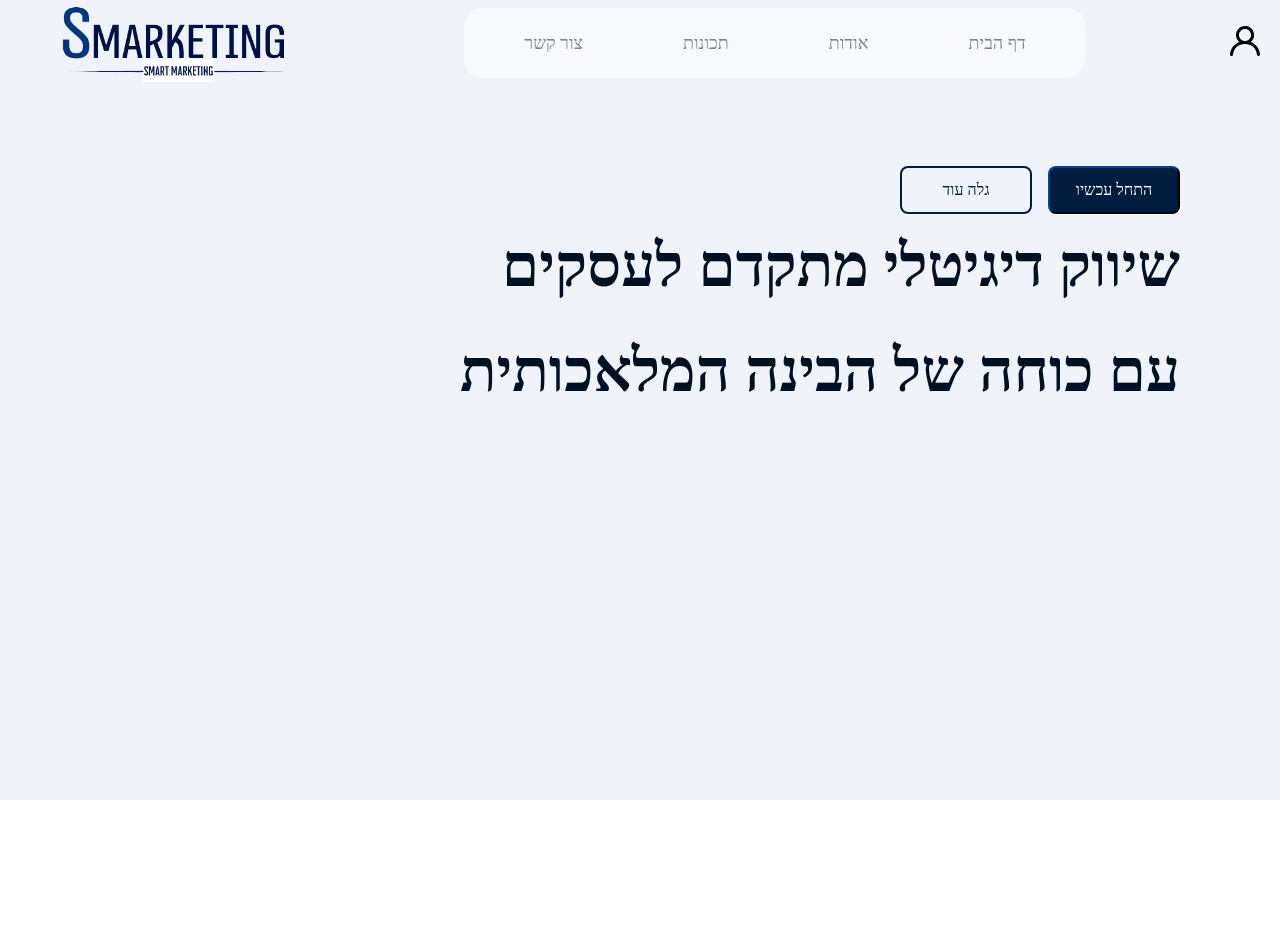
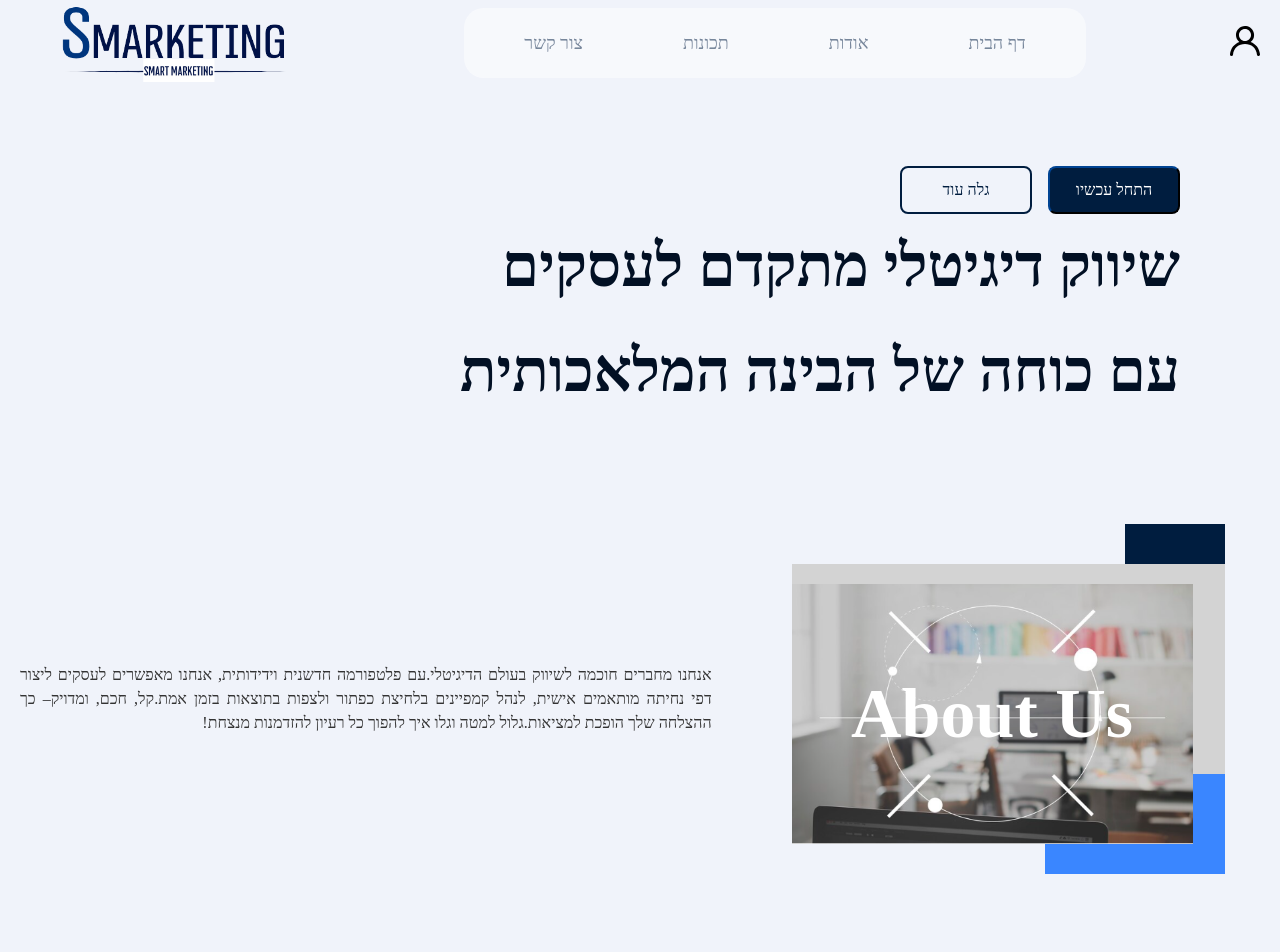
Before and after one commit to AdamBenDavid/Smarketing-Client, a React (Vite) app: page / in a window 1280 px wide. Shown: the top 952 px of the page. Before the commit the page ends 800 px from the top, so only its background shows below. Built offline with nearby package versions, Linux system fonts and the light colour scheme.

Commit message:
main page explain about us

```diff
--- a/src/App.tsx
+++ b/src/App.tsx
@@ -1,17 +1,13 @@
 import React from "react";
 import Page from "./components/Page";
+import Explainations from "./components/Explanations/explanations";
 
 const App: React.FC = () => {
   return (
-    <div style={styles}>
+    <div>
       <Page />
     </div>
   );
 };
 
-const styles = {
-  margin: 0,
-  padding: 0,
-};
-
 export default App;
--- /dev/null
+++ b/src/components/Explanations/ExplainPictures.tsx
@@ -0,0 +1,137 @@
+import React from "react";
+import Rectangle from "./rectangle";
+
+interface ExplainPicturesProps {
+  direction: "row" | "row-reverse"; //row= picture at the left side, row-reverse= picture at the right side
+  imageSource: string;
+  text: string;
+}
+
+const ExplainPictures: React.FC<ExplainPicturesProps> = ({
+  direction,
+  imageSource,
+  text,
+}) => {
+  let BlueTop: string,
+    BlueLeft: string,
+    GreyTop: string,
+    GreyLeft: string,
+    LightBlueTop: string,
+    LightBlueLeft: string,
+    PicLeft: string,
+    PicTop: string,
+    TextLeft: string,
+    TextTop: string;
+
+  if (direction === "row") {
+    BlueTop = "0px";
+    BlueLeft = "0px";
+    GreyTop = "40px";
+    GreyLeft = "35px";
+    LightBlueTop = "250px";
+    LightBlueLeft = "0px";
+    PicLeft = "67.5px";
+    PicTop = "60px";
+    TextLeft = "67.5px";
+    TextTop = "60px";
+  } else {
+    BlueTop = "0px";
+    BlueLeft = "333.41px";
+    GreyTop = "40px";
+    GreyLeft = "0px";
+    LightBlueTop = "250px";
+    LightBlueLeft = "253.41px";
+    PicLeft = "0px";
+    PicTop = "60px";
+    TextLeft = "0px";
+    TextTop = "60px";
+  }
+
+  return (
+    <div className="container" style={styles.container}>
+      <Rectangle
+        backgroundColor={"#001d3f"}
+        width={"100px"}
+        height={"350px"}
+        top={BlueTop}
+        left={BlueLeft}
+        zIndex={"1"}
+      />
+
+      <Rectangle
+        backgroundColor={"#d3d3d3"}
+        width={"433.41px"}
+        height={"280px"}
+        top={GreyTop}
+        left={GreyLeft}
+        zIndex={"2"}
+      />
+
+      <Rectangle
+        backgroundColor={"#3a86ff"}
+        width={"180px"}
+        height={"100px"}
+        top={LightBlueTop}
+        left={LightBlueLeft}
+        zIndex={"3"}
+      />
+
+      <img
+        src={imageSource}
+        className="image"
+        style={{ ...styles.image, left: PicLeft, top: PicTop }}
+      />
+
+      <div
+        className="text"
+        style={{ ...styles.text, left: TextLeft, top: TextTop }}
+      >
+        <h1 style={styles.explainHeader}>{text}</h1>
+      </div>
+    </div>
+  );
+};
+
+const styles = {
+  container: {
+    position: "relative" as const,
+    width: "468.4px",
+    height: "350px",
+    display: "flex",
+    alignItems: "center",
+    justifyContent: "center",
+  },
+
+  image: {
+    position: "absolute" as const,
+    width: "400.91px",
+    height: "260px",
+    objectFit: "cover" as const,
+    zIndex: "4",
+  },
+
+  text: {
+    position: "absolute" as const,
+    zIndex: "5",
+    color: "white",
+    fontFamily: "Assistant",
+    fontWeight: "bold",
+    textAlign: "center" as const,
+    width: "400.91px",
+    height: "260px",
+    bottom: "30px",
+    left: "67.5px",
+    display: "flex",
+    justifyContent: "center",
+    alignItems: "center",
+  },
+
+  explainHeader: {
+    fontSize: "70px",
+    margin: "0px",
+    padding: "0px",
+    textAlign: "center" as const,
+  },
+};
+
+export default ExplainPictures;
--- /dev/null
+++ b/src/components/Explanations/Explanations.tsx
@@ -0,0 +1,70 @@
+import ExplainPictures from "./ExplainPictures";
+
+interface ExplainsProps {
+  direction: "row" | "row-reverse"; //row= picture at the left side, row-reverse= picture at the right side
+  imageSource: string;
+  Header: string;
+  text: string;
+}
+
+const Explainations: React.FC<ExplainsProps> = ({
+  direction,
+  imageSource,
+  Header,
+  text,
+}) => {
+  let TextLeft: string, TextTop: string;
+
+  if (direction === "row") {
+    TextLeft = "67.5px";
+    TextTop = "60px";
+  } else {
+    TextLeft = "0px";
+    TextTop = "60px";
+  }
+
+  return (
+    <div
+      className="explain"
+      style={{ ...styles.container, flexDirection: direction }}
+    >
+      <ExplainPictures
+        direction={direction}
+        imageSource={imageSource}
+        text={Header}
+      />
+
+      <div className="text" style={styles.text}>
+        <p style={styles.paragraph}>{text}</p>
+      </div>
+    </div>
+  );
+};
+
+{
+}
+
+const styles = {
+  container: {
+    display: "flex",
+    alignItems: "center",
+    gap: "80px",
+    margin: "20px",
+    // marginLeft: "100px",
+    // marginRight: "100px",
+  },
+  text: {
+    flex: "1",
+    fontSize: "16px",
+    color: "#333",
+  },
+  paragraph: {
+    margin: 0,
+    padding: 0,
+    lineHeight: "1.5",
+    direction: "rtl" as const,
+    textAlign: "justify" as const,
+  },
+};
+
+export default Explainations;
--- /dev/null
+++ b/src/components/Explanations/Rectangle.tsx
@@ -0,0 +1,35 @@
+interface RectangleProps {
+  backgroundColor: string;
+  width: string;
+  height: string;
+  top: string;
+  left: string;
+  zIndex: string;
+}
+
+const Rectangle: React.FC<RectangleProps> = ({
+  backgroundColor,
+  width,
+  height,
+  top,
+  left,
+  zIndex,
+}) => {
+  return (
+    <div
+      className="rectangle"
+      style={{
+        backgroundColor,
+        width,
+        height,
+        top,
+        left,
+        zIndex,
+        position: "absolute" as const,
+        flexShrink: "0",
+      }}
+    ></div>
+  );
+};
+
+export default Rectangle;
--- a/src/components/Page.tsx
+++ b/src/components/Page.tsx
@@ -1,21 +1,39 @@
 import HeroSection from "./Hero Section/HeroSection";
 import SecondSection from "./Second Section/SecondSection";
+import Explanations from "./Explanations/explanations";
 
 const Page: React.FC = ({}) => {
   return (
     <div style={styles} className="page">
       <HeroSection />
       <SecondSection />
+      <Explanations
+        direction="row-reverse"
+        Header="About Us"
+        imageSource="src/assets/explainPicture.png"
+        text="אנחנו מחברים חוכמה לשיווק בעולם הדיגיטלי.עם פלטפורמה חדשנית וידידותית, אנחנו מאפשרים לעסקים ליצור דפי נחיתה מותאמים אישית, לנהל קמפיינים בלחיצת כפתור ולצפות בתוצאות בזמן אמת.קל, חכם, ומדויק– כך ההצלחה שלך הופכת למציאות.גלול למטה וגלו איך להפוך כל רעיון להזדמנות מנצחת!"
+      />
+      <Explanations
+        direction="row"
+        Header="Why Us?"
+        imageSource="src/assets/explainPicture.png"
+        text="⚡ מהירות ויעילות- בנו דפי נחיתה והפעילו קמפיינים שיווקיים תוך דקות.✨ פשטות בשימוש- ממשק אינטואיטיבי שמקל עליכם לנהל שיווק דיגיטלי בקלות.📊 תוצאות בזמן אמת- עקבו אחרי נתוני הקמפיינים שלכם וקבלו תובנות לשיפור.🎯 מותאם לצרכים שלכם- פתרון שמתאים לכל תחום עסקי, קטן כגדול."
+      />
+      <Explanations
+        direction="row-reverse"
+        Header="How It Works"
+        imageSource="src/assets/explainPicture.png"
+        text="תהליך פשוט בשלושה שלבים בלבד! הירשם לפלטפורמה ומלא פרטים, קבל ועצב דף נחיתה מותאם אישית, נהל קמפיינים וצפה בתוצאות"
+      />
     </div>
   );
 };
 
 const styles = {
   width: "100%",
-  height: "100vh",
+  height: "100%",
   backgroundColor: "#F0F3FA",
   alignItems: "center" as const,
-  //without margin or padding
   margin: "0px",
   padding: "0px",
 
--- a/src/components/SeconderyButton.tsx
+++ b/src/components/SeconderyButton.tsx
@@ -17,14 +17,14 @@ const styles = {
     width: "132px",
     height: "48px",
     borderRadius: "8px",
-    backgroundColor: "transparent", // רקע שקוף
-    color: "#001D3F", // צבע הטקסט
+    backgroundColor: "transparent",
+    color: "#001D3F",
     fontFamily: "Assistant",
     fontSize: "16px",
-    border: "2px solid #001D3F", // מסגרת כחולה
+    border: "2px solid #001D3F",
     margin: "0px 0px",
     cursor: "pointer",
-    transition: "all 0.3s ease", // אפקט מעבר חלק
+    transition: "all 0.3s ease",
   },
 };
 
```
Also changed, not shown: src/components/MainButton.tsx (+0 -11 lines), src/assets/explainPicture.png (added).
